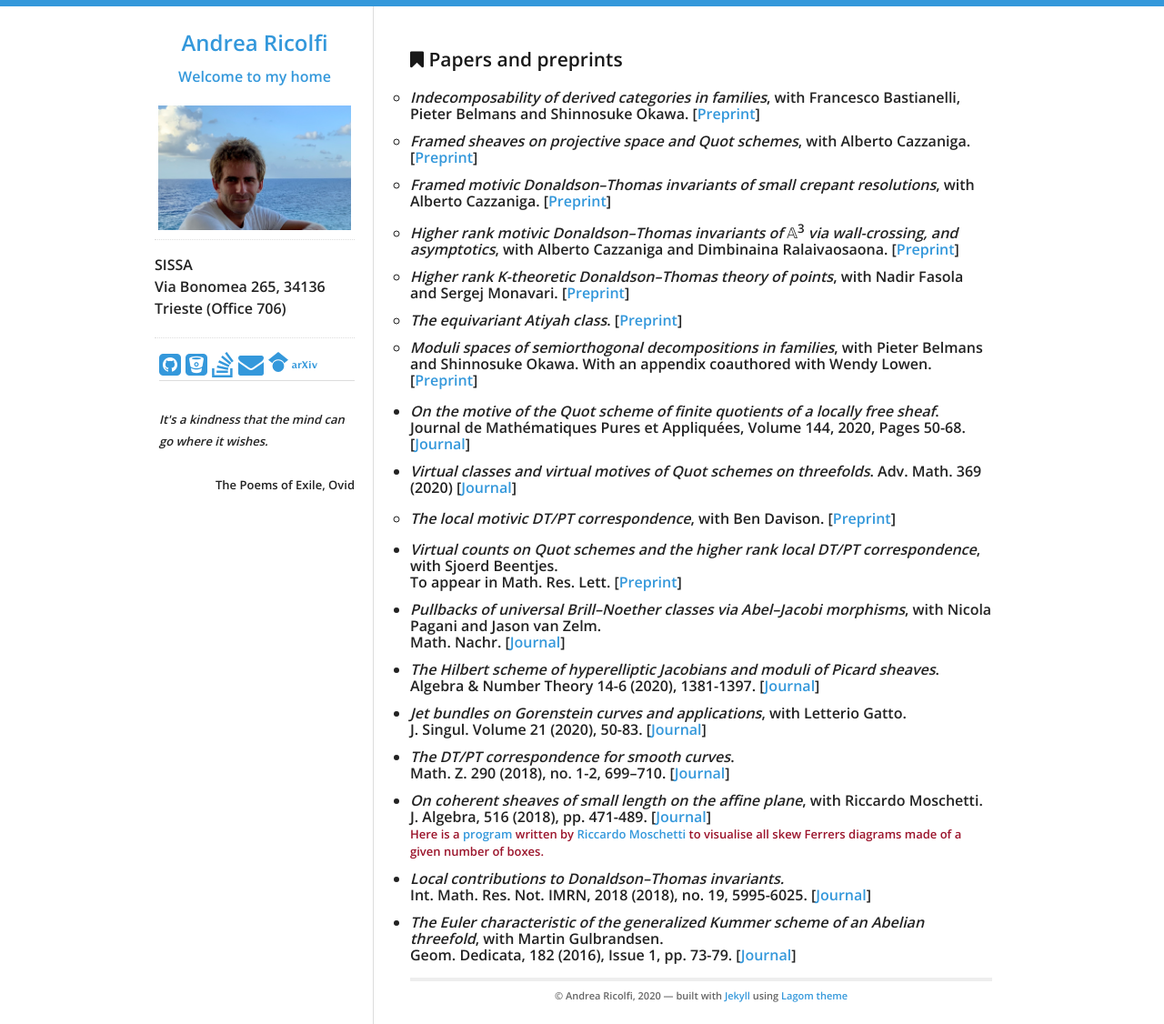
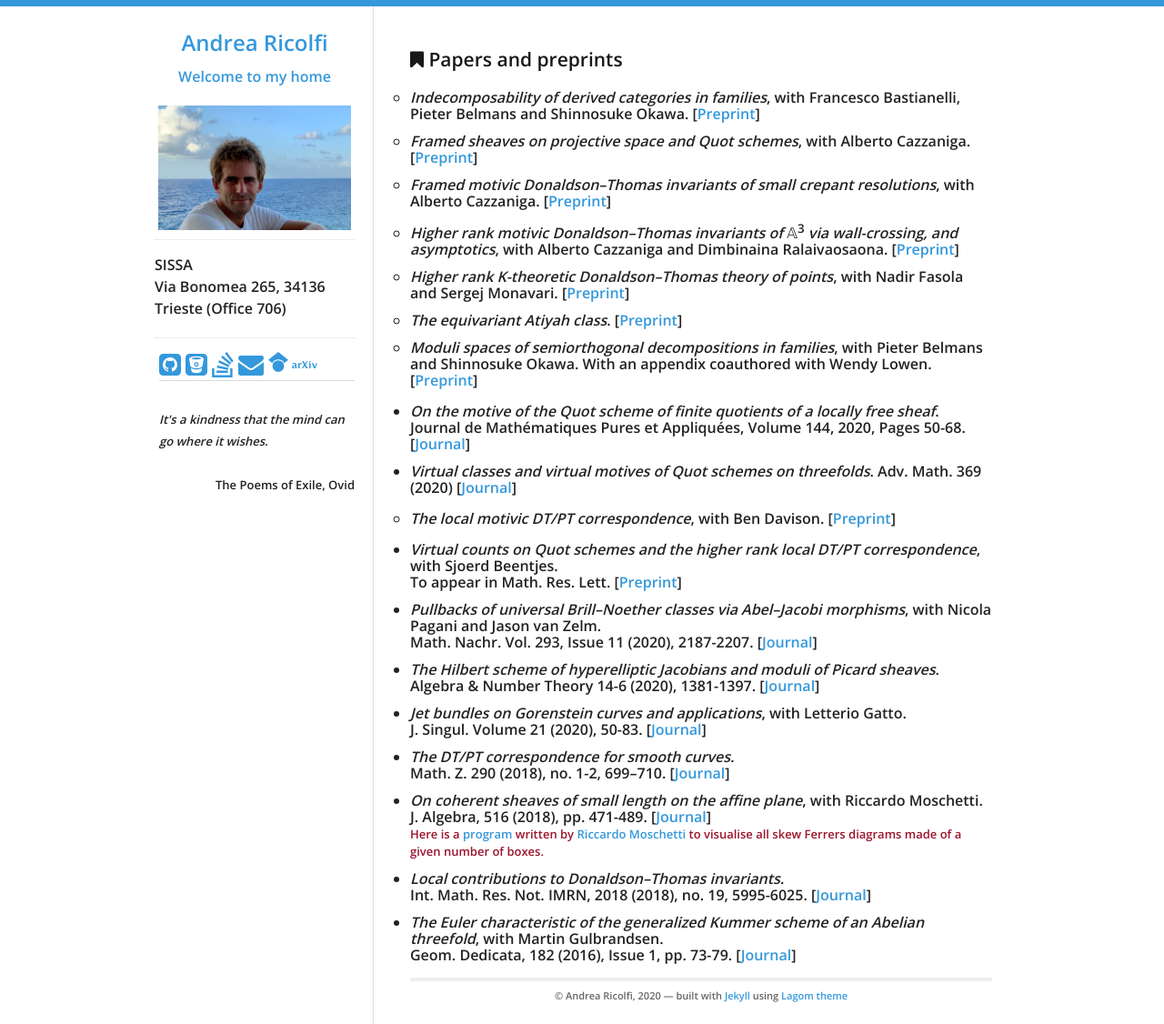
Before and after one commit to atricolfi/atricolfi.github.io, a Jekyll site: the page built from Papers.html, in a window 1280 px wide. Shown: the whole page at 91% size. Built offline with Jekyll 4.4.1, drawn with Linux system fonts in a browser that asks for light colours.

Commit message:
Update Papers.html

```diff
--- a/Papers.html
+++ b/Papers.html
@@ -29,7 +29,7 @@ title: Blog Posts
 <li><em>Virtual counts on Quot schemes and the higher rank local DT/PT correspondence</em>, with Sjoerd Beentjes. <br>
   To appear in Math. Res. Lett. [<a href="https://arxiv.org/abs/1811.09859">Preprint</a>]</li>
 <li><em>Pullbacks of universal Brill&#8211;Noether classes via Abel&#8211;Jacobi morphisms</em>, with Nicola Pagani and Jason van Zelm. <br>
-  Math. Nachr. [<a href="https://onlinelibrary.wiley.com/doi/full/10.1002/mana.201800422">Journal</a>]</li>
+  Math. Nachr. Vol. 293, Issue 11 (2020), 2187-2207. [<a href="https://onlinelibrary.wiley.com/doi/full/10.1002/mana.201800422">Journal</a>]</li>
 <li><em>The Hilbert scheme of hyperelliptic Jacobians and moduli of Picard sheaves</em>. Algebra & Number Theory 14-6 (2020), 1381-1397. [<a href="https://msp.org/ant/2020/14-6/p02.xhtml">Journal</a>]</li>
 <li><em>Jet bundles on Gorenstein curves and applications</em>, with Letterio Gatto. <br>
 J. Singul. Volume 21 (2020), 50-83. [<a href="http://www.journalofsing.org/volume21/article4.html">Journal</a>] </li>
```
